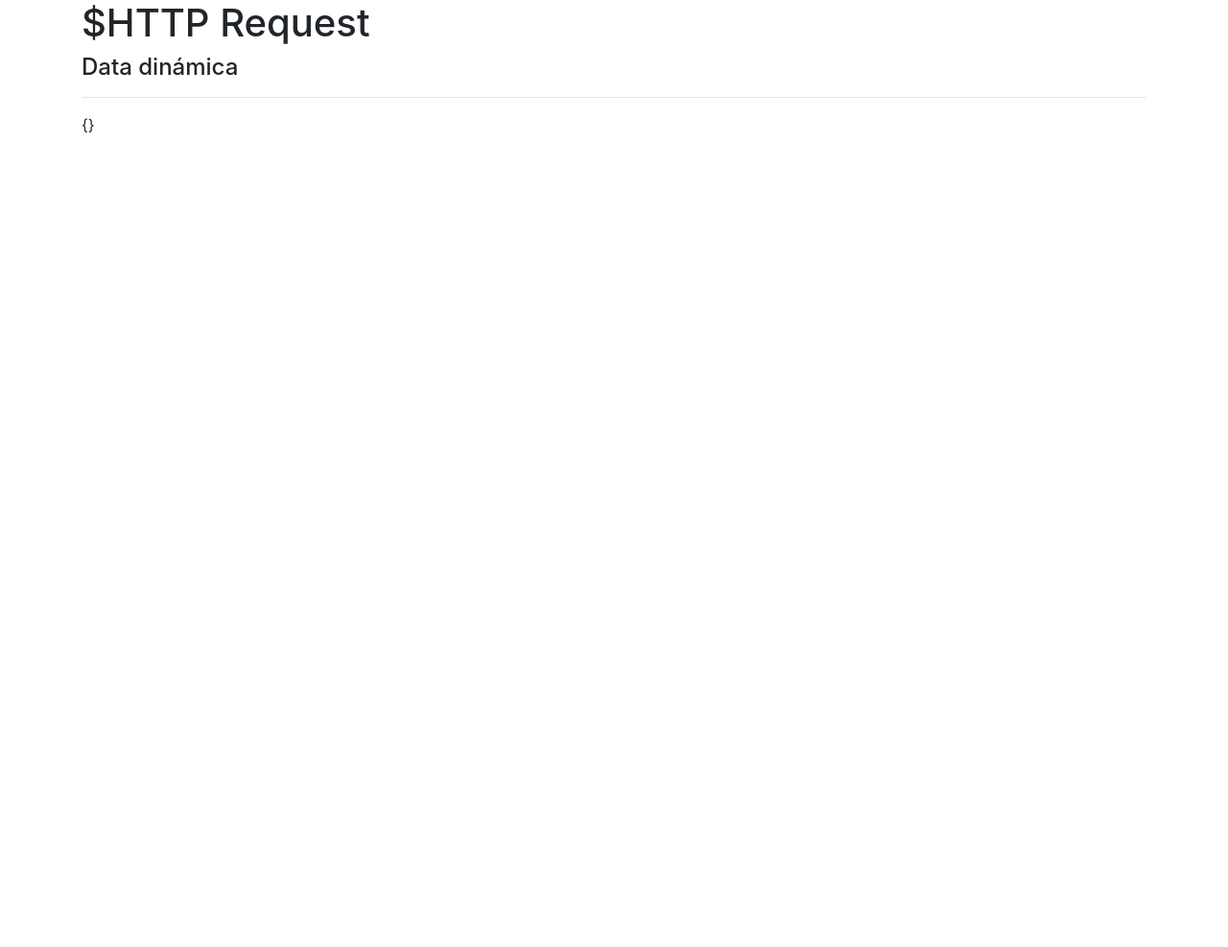
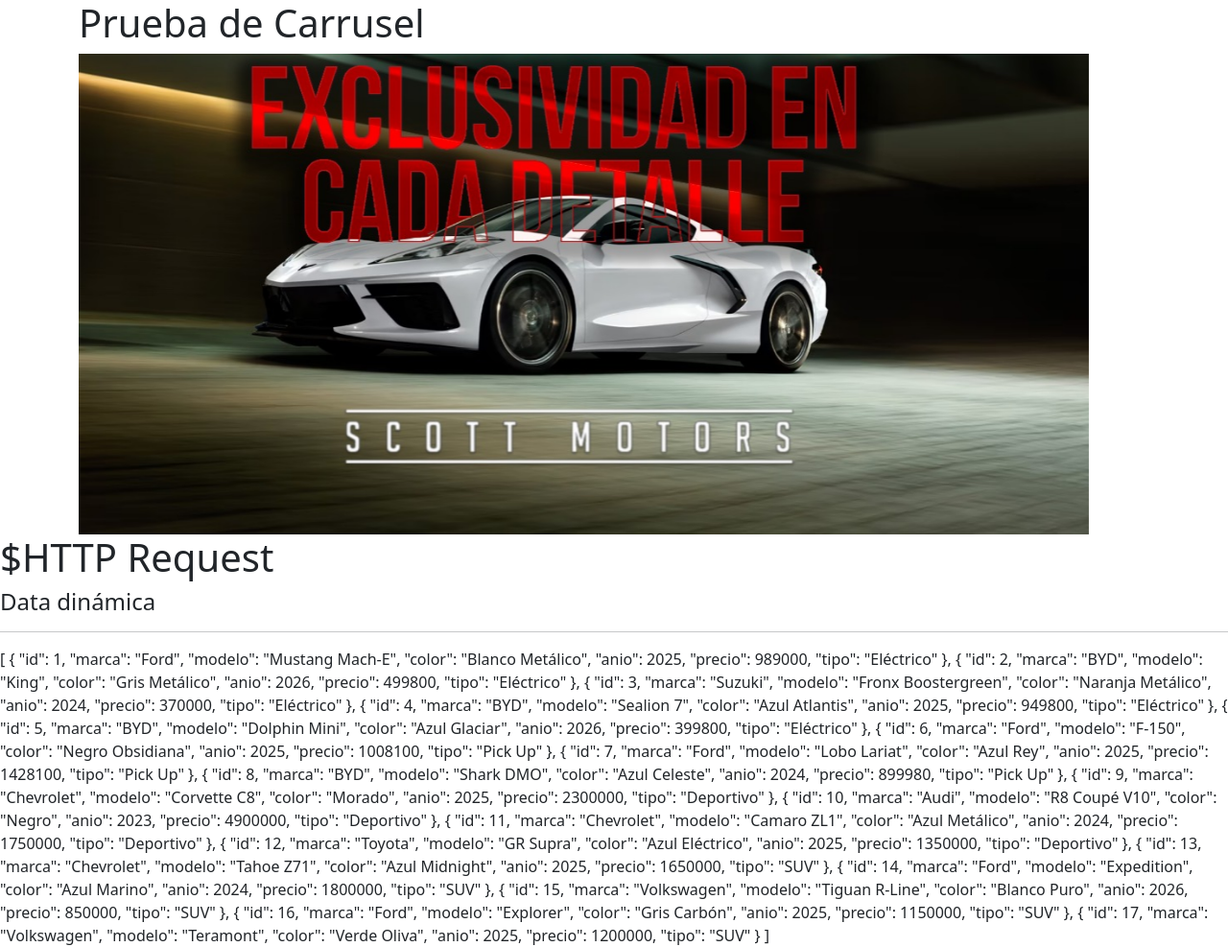
Before and after one commit to SebasRodzSanz/Desarrollo_app_web_2_proyecto, a plain HTML site: page index.html in a window 1280 px wide. Shown: the whole page at 96% size. Before the commit the page ends 800 px from the top, so only its background shows below. Drawn offline with nearby package versions, Linux system fonts and the light colour scheme.

Commit message:
prueba de carrusel banner

```diff
--- a/index.html
+++ b/index.html
@@ -7,6 +7,7 @@
 
         <!-- Incluir Bootstrap -->
         <link rel="stylesheet" href="css/bootstrap.min.css">
+        <link href="https://cdn.jsdelivr.net/npm/bootstrap@5.3.8/dist/css/bootstrap.min.css" rel="stylesheet" integrity="sha384-sRIl4kxILFvY47J16cr9ZwB07vP4J8+LH7qKQnuqkuIAvNWLzeN8tE5YBujZqJLB" crossorigin="anonymous">
 
         <!-- Animate.css -->
         <link rel="stylesheet" href="css/animate.css">
@@ -17,9 +18,28 @@
         <script src="js/app.js"></script>
 
     </head>
+
     <body>
 
-        <div class="container" ng-controller="mainCtrl">
+    <header>
+
+      <div class="container">
+        <h1>Prueba de Carrusel</h1>
+              <div id="carouselExampleSlidesOnly" class="carousel slide" data-bs-ride="carousel">
+        <div class="carousel-inner">
+              <div class="carousel-item active">
+                <img class="d-block w-100" src="img/banner_1.jpeg" alt="primera">
+              </div>
+            <div class="carousel-item">
+              <img class="d-block w-100" src="img/banner_2.png" alt="segunda">
+            </div>
+        </div>
+
+      </div>
+      </div>
+    </header>
+
+        <div container ng-controller="mainCtrl">
 
             <h1>$HTTP Request</h1>
             <h4>Data dinámica</h4>
@@ -28,8 +48,9 @@
             {{autos| json}}
 
 
+        </div><!-- fin del listadoCtrl -->
 
-        </div><!-- fin del listadoCtrl -->
+        <script src="https://cdn.jsdelivr.net/npm/bootstrap@5.3.8/dist/js/bootstrap.bundle.min.js" integrity="sha384-FKyoEForCGlyvwx9Hj09JcYn3nv7wiPVlz7YYwJrWVcXK/BmnVDxM+D2scQbITxI" crossorigin="anonymous"></script>
 
     </body>
 </html>
--- a/json/autos.json
+++ b/json/autos.json
@@ -153,9 +153,6 @@
     "precio": 1200000,
     "tipo": "SUV"
      }
-      {
-
-      }
 
     ]
   }
```
Also changed, not shown: img/banner_1.jpeg (added), img/banner_2.png (added).
